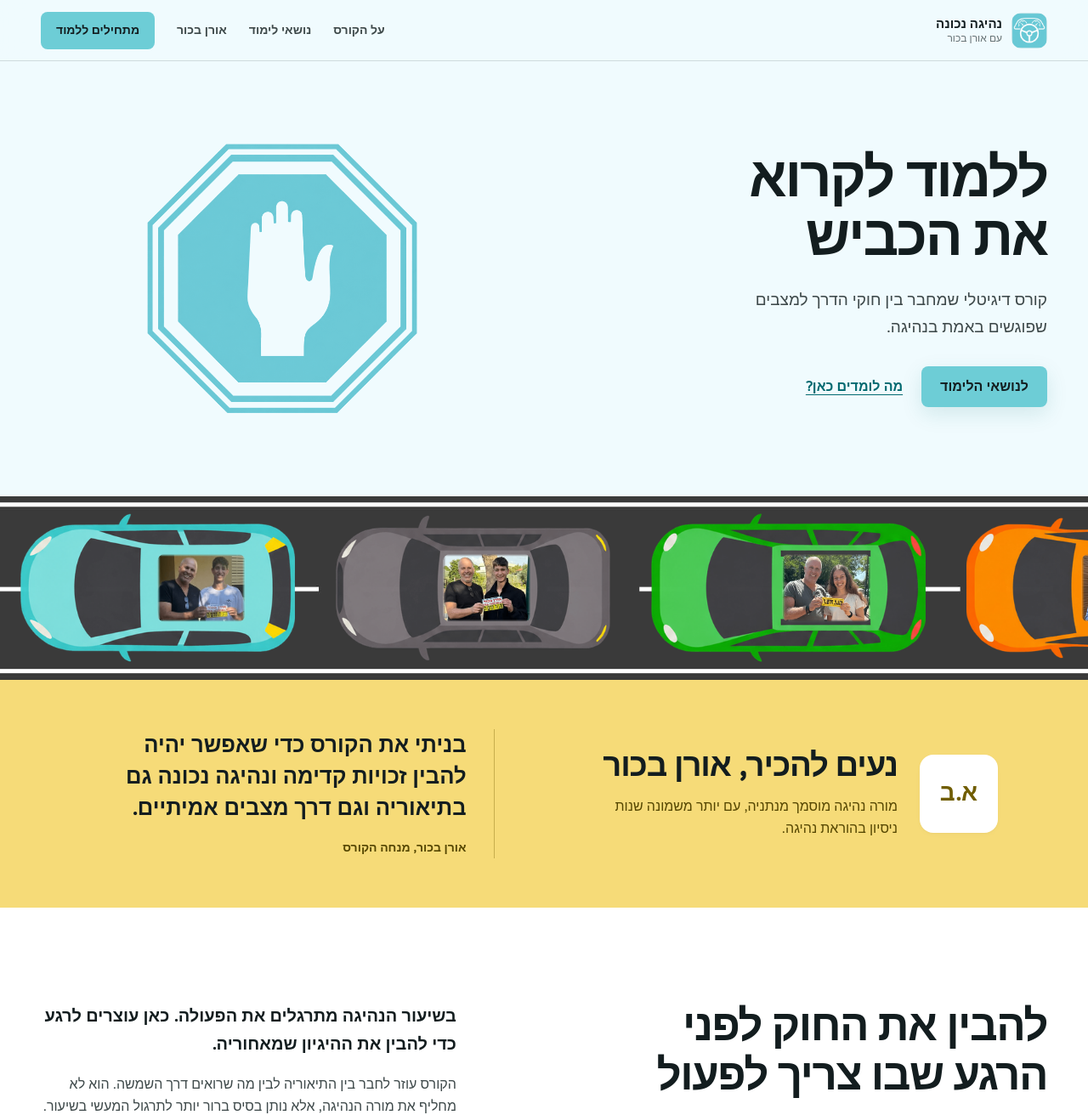
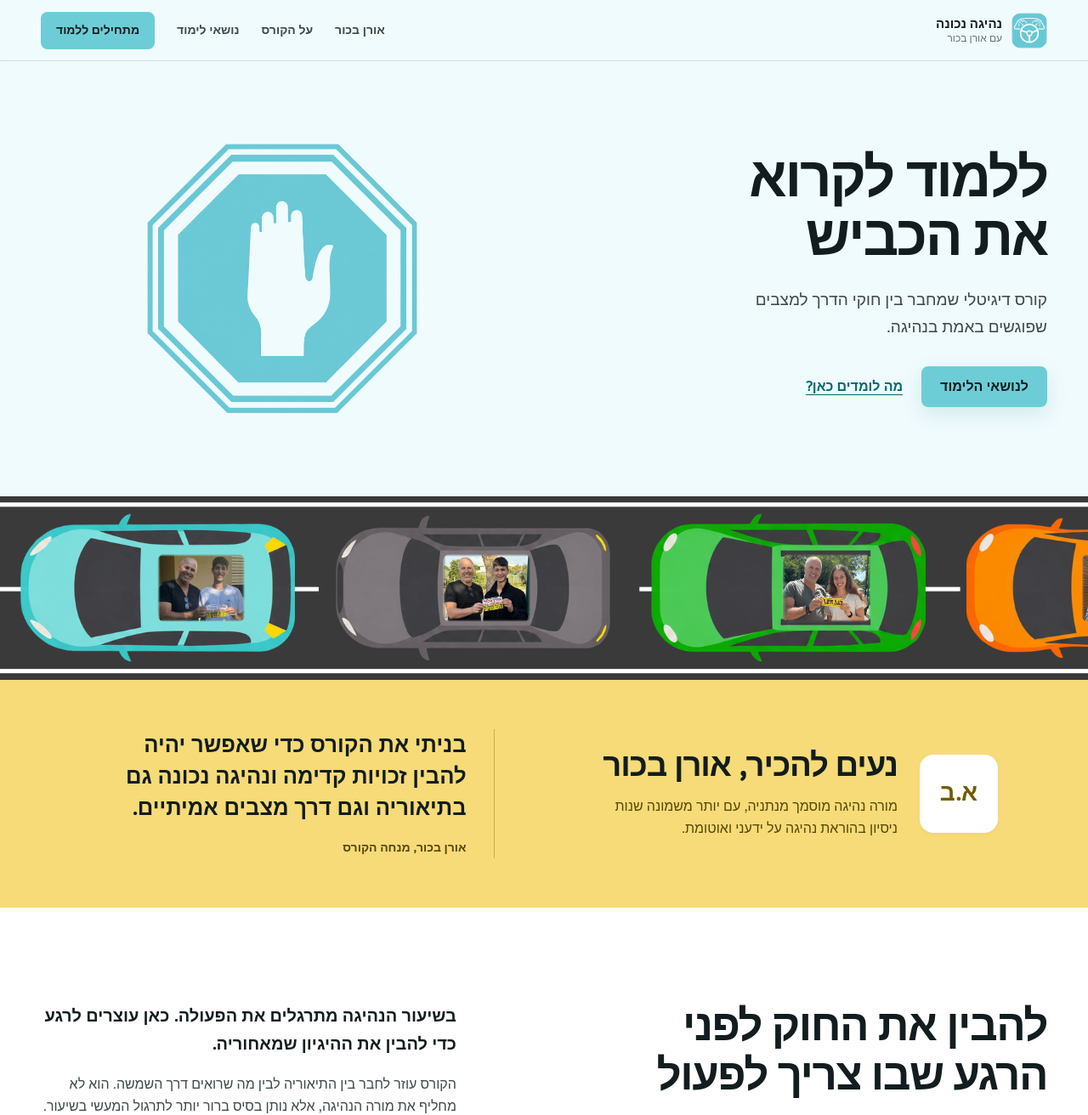
Before and after one commit to Oren-Bechor-Drive/Oren-Bechor-Drive.github.io, a website with bundled scripts: page index.html in a window 1280 px wide. Shown: the top 1312 px of the page at 85% size. Built offline with nearby package versions, Linux system fonts and the light colour scheme; files whose address does not match are found by name.

Commit message:
little improvments to the UX

```diff
--- a/index.html
+++ b/index.html
@@ -62,9 +62,9 @@
 					data-menu
 					data-open="false"
 				>
+					<a href="#instructor">אורן בכור</a>
 					<a href="#about">על הקורס</a>
 					<a href="#topics">נושאי לימוד</a>
-					<a href="#instructor">אורן בכור</a>
 					<a class="nav-action" href="#">מתחילים ללמוד</a>
 				</nav>
 			</div>
@@ -258,7 +258,7 @@
 							<h2 id="instructor-title">נעים להכיר, אורן בכור</h2>
 							<p>
 								מורה נהיגה מוסמך מנתניה, עם יותר משמונה שנות
-								ניסיון בהוראת נהיגה.
+								ניסיון בהוראת נהיגה על ידעני ואוטומת.
 							</p>
 						</div>
 					</div>
```
